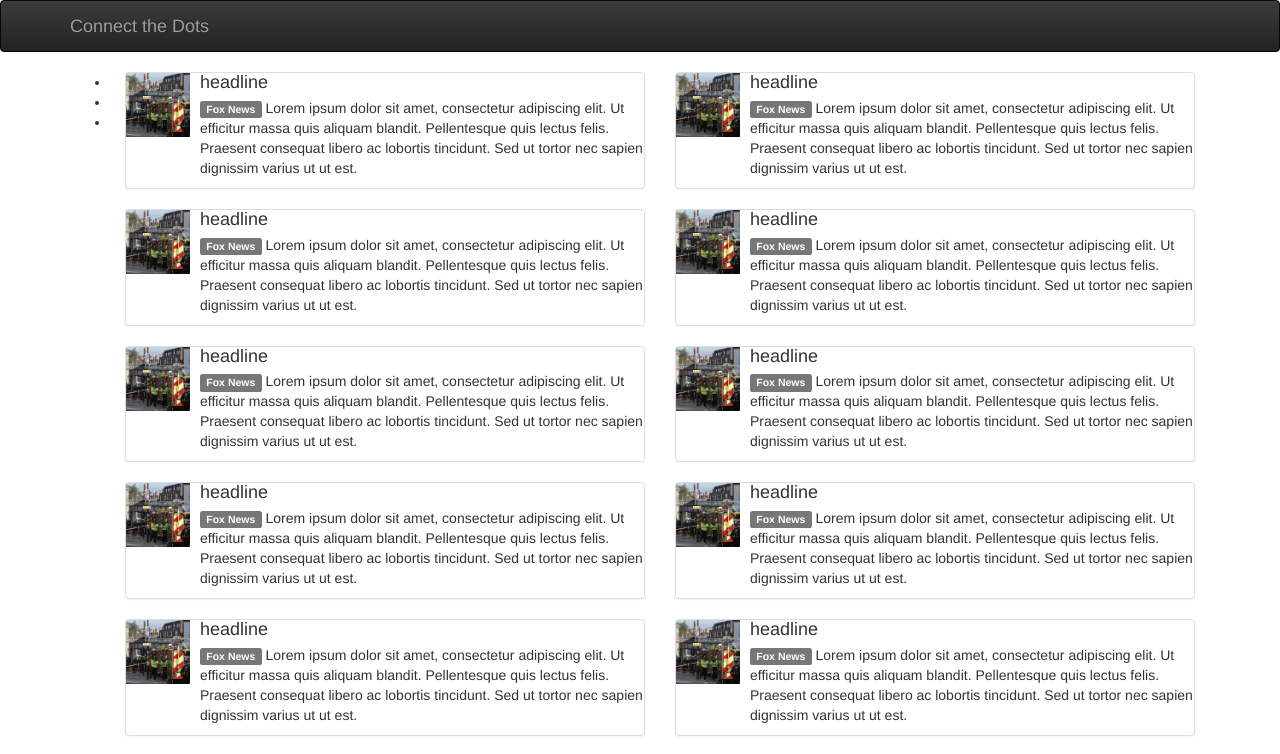
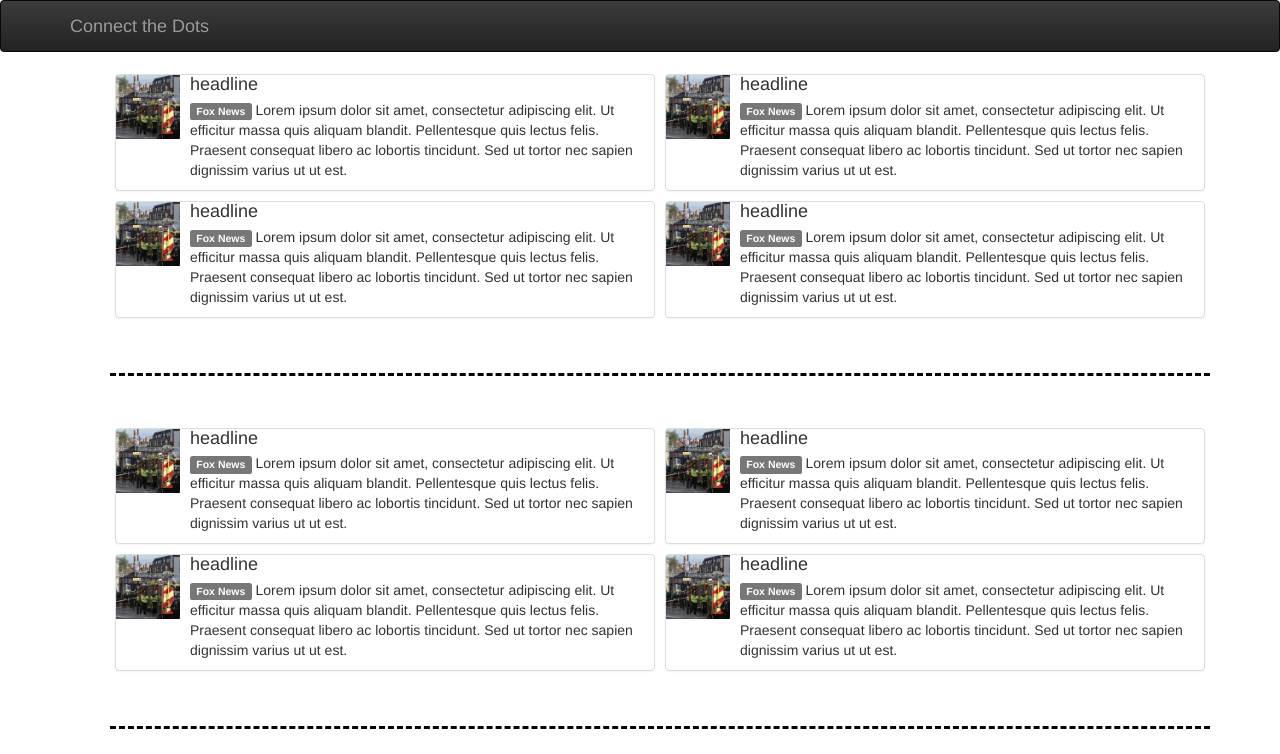
Before and after one commit to klausondrag/connect-the-dots, a React (Create React App) app in the folder connect-the-dots-frontend/: page / in a window 1280 px wide. Shown: the top 754 px of the page. Built offline with nearby package versions, Linux system fonts and the light colour scheme.

Commit message:
Adds custom styles for new elements

```diff
--- a/connect-the-dots-frontend/src/App.css
+++ b/connect-the-dots-frontend/src/App.css
@@ -1,3 +1,42 @@
+/* New styles */
+
+.items-list {
+  list-style-type: none;
+}
+
+.items-list li {
+  padding-top: 50px;
+  padding-bottom: 45px;
+  margin: 2px 0;
+  border-bottom: 3px dashed black;
+  overflow: hidden;
+}
+
+.items-list li:first-child {
+  padding-top: 0;
+}
+
+.items-list li:last-child {
+  border-bottom: none;
+}
+
+.news-box-col {
+  padding-left: 5px !important;
+  padding-right: 5px !important;
+}
+
+.news-box-panel {
+  margin-bottom: 10px !important;
+}
+
+/* Overwrite styles */
+
+.panel {
+  border-radius: 0;
+}
+
+/* Predefined */
+
 .App-logo {
   animation: App-logo-spin infinite 20s linear;
   height: 80px;
```
